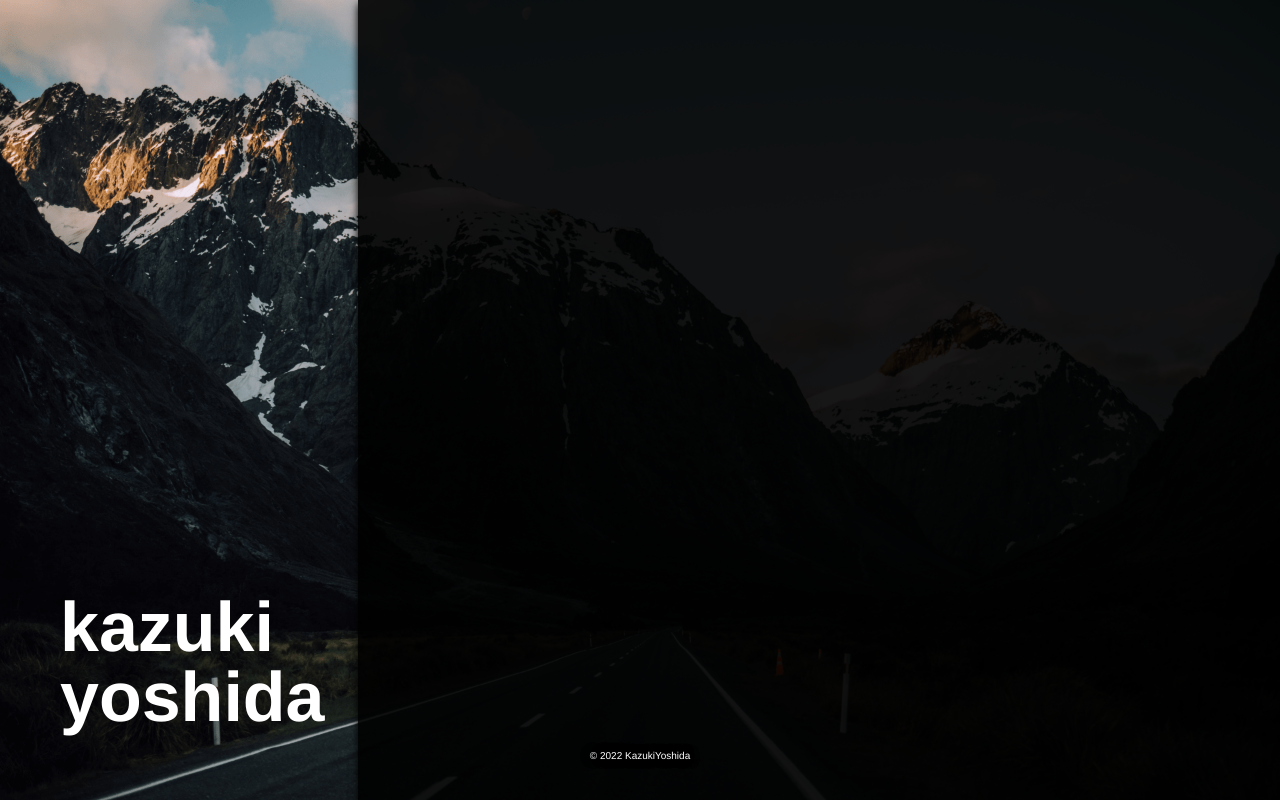
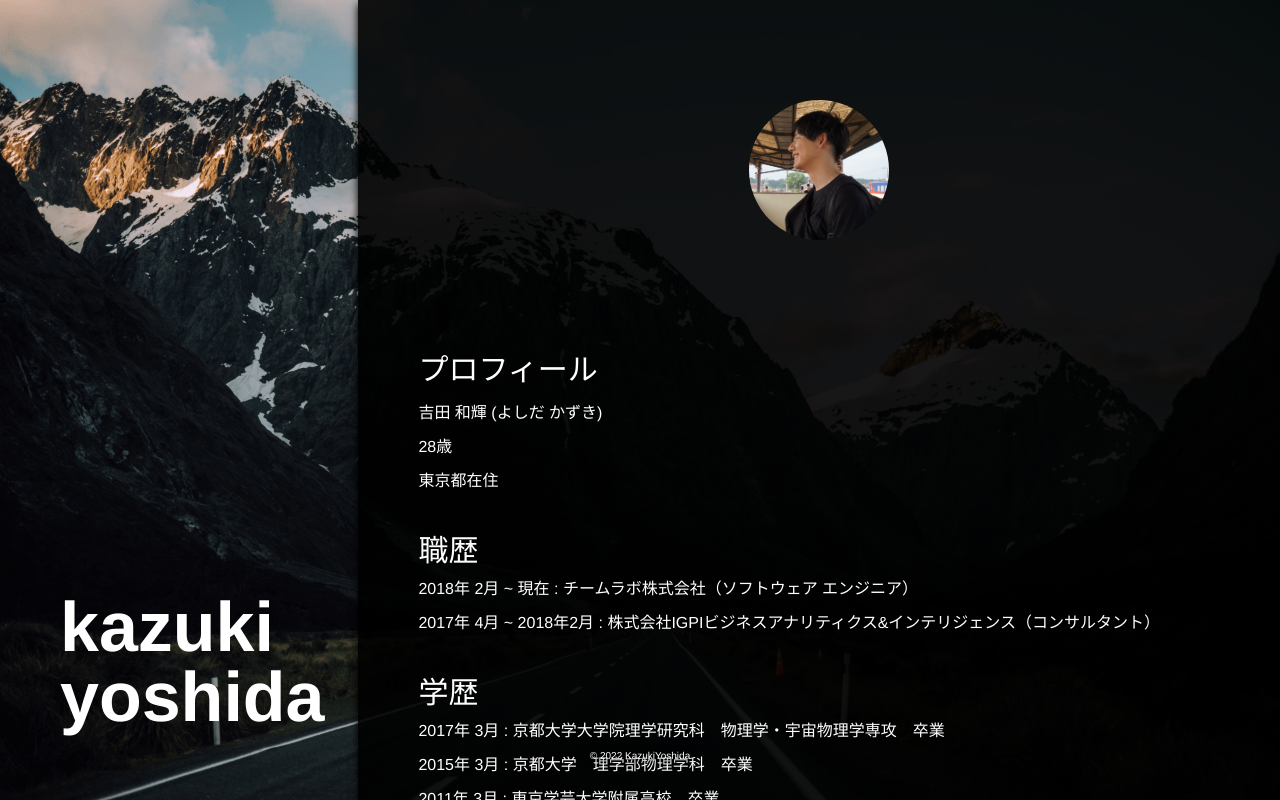
Before and after one commit to kazukiyoshida/blog, a Vue app: page /about in a window 1280 px wide. Built offline with nearby package versions, Linux system fonts and the light colour scheme.

Commit message:
impl About page

```diff
--- a/package.json
+++ b/package.json
@@ -10,8 +10,13 @@
     "lint": "vue-cli-service lint"
   },
   "dependencies": {
+    "@fortawesome/fontawesome-svg-core": "^1.3.0",
+    "@fortawesome/free-brands-svg-icons": "^6.0.0",
+    "@fortawesome/free-solid-svg-icons": "^6.0.0",
+    "@fortawesome/vue-fontawesome": "^3.0.0-5",
     "core-js": "^3.6.5",
     "vue": "^3.0.0",
+    "vue-i18n": "^9.2.0-beta.30",
     "vue-router": "^4.0.0-0",
     "vuex": "^4.0.0-0"
   },
--- /dev/null
+++ b/src/locales/en.json
@@ -0,0 +1,24 @@
+{
+  "top": {
+    "description1": "@teamLab, Japan",
+    "description2": "my note of software engineering",
+    "description3": "#Rust #Go #Vim",
+    "about": "about",
+    "blog": "blog",
+    "changeLang": "> 日本語"
+  },
+  "about": {
+    "whoAmI": {
+      "title": "Profile",
+      "name": "Kazuki Yoshida",
+      "birth": "28 years old",
+      "where": "Toyo, Japan"
+    },
+    "historyTitle": "Educational background",
+    "history2": "2011.4 - 2015.3 : B.Sc. Physics, Kyoto University, Japan",
+    "history3": "2015.4 - 2017.3 : M.Sc. Physics, Kyoto University, Japan",
+    "jobTitle": "Work Experience",
+    "job1": "2017.4 - 2018.2 : IGPI Business Analytics & Intelligence, Inc.",
+    "job2": "2018.2 - present : teamLab"
+  }
+}
--- /dev/null
+++ b/src/locales/ja.json
@@ -0,0 +1,27 @@
+{
+  "top": {
+    "description1": "@teamLab, 東京",
+    "description2": "Webエンジニアの記録です.",
+    "description3": "#Rust #Go #Vim",
+    "about": "自己紹介",
+    "blog": "ブログ",
+    "changeLang": "> English"
+  },
+  "about": {
+    "whoAmI": {
+      "title": "プロフィール",
+      "name": "吉田 和輝 (よしだ かずき)",
+      "birth": "28歳",
+      "where": "東京都在住"
+    },
+    "historyTitle": "学歴",
+    "history1": "2011年 3月 : 東京学芸大学附属高校　卒業",
+    "history2": "2015年 3月 : 京都大学　理学部物理学科　卒業",
+    "history3": "2017年 3月 : 京都大学大学院理学研究科　物理学・宇宙物理学専攻　卒業",
+    "jobTitle": "職歴",
+    "job1": "2017年 4月 ~ 2018年2月 : 株式会社IGPIビジネスアナリティクス&インテリジェンス（コンサルタント）",
+    "job2": "2018年 2月 ~ 現在 : チームラボ株式会社（ソフトウェア エンジニア）",
+    "like1": "・中学校〜大学生の頃はテニスを続け、大学院生の頃からはランニングが趣味です",
+    "like2": "・お酒が好きで学生の頃はアイリッシュパブでアルバイトをしていました"
+  }
+}
--- a/src/main.ts
+++ b/src/main.ts
@@ -3,4 +3,28 @@ import App from './App.vue'
 import router from './router'
 import store from './store'
 
-createApp(App).use(store).use(router).mount('#app')
+import { createI18n } from 'vue-i18n'
+import localesEn from './locales/en.json'
+import localesJa from './locales/ja.json'
+
+import { library } from '@fortawesome/fontawesome-svg-core'
+import { faTwitter } from "@fortawesome/free-brands-svg-icons"
+import { FontAwesomeIcon } from '@fortawesome/vue-fontawesome'
+
+library.add(faTwitter)
+
+const i18n = createI18n({
+  locale: 'ja',
+  fallbackLocale: 'en',
+  messages: {
+    en: localesEn,
+    ja: localesJa
+  },
+})
+
+createApp(App)
+  .component("fa", FontAwesomeIcon)
+  .use(store)
+  .use(router)
+  .use(i18n)
+  .mount('#app')
--- a/src/views/About.vue
+++ b/src/views/About.vue
@@ -1,20 +1,40 @@
 <template>
   <div class="component">
     <div class="topImages">
-      <img src="" alt="">
+      <img src="../assets/images/selfie.jpeg" alt="selfie" class="topImage">
     </div>
     <div class="showHide">
       <div class="wrapSns">
-        <a href=""></a>
-        <a href=""></a>
-        <a href=""></a>
+        <a href="" target="_blank" class="sns"></a>
+          <fa-icon :icon="['fab', 'twitter']" />
+        <a href="" target="_blank" class="sns"></a>
+        <a href="" target="_blank" class="sns"></a>
       </div>
     </div>
     <div class="wrapContents">
-      <div class="whoAmI"></div>
-      <div class="History"></div>
-      <div class="Job"></div>
-      <div class="Like"></div>
+      <div class="whoAmI">
+        <p class="sectionTitle"></p>
+        <p class="line sectionTitle">{{ $t('about.whoAmI.title') }}</p>
+        <p class="line">{{ $t('about.whoAmI.name') }}</p>
+        <p class="line">{{ $t('about.whoAmI.birth') }}</p>
+        <p class="line">{{ $t('about.whoAmI.where') }}</p>
+      </div>
+      <div class="Job">
+        <p class="sectionTitle">{{ $t('about.jobTitle') }}</p>
+        <p class="line">{{ $t('about.job2') }}</p>
+        <p class="line">{{ $t('about.job1') }}</p>
+      </div>
+      <div class="History">
+        <p class="sectionTitle">{{ $t('about.historyTitle') }}</p>
+        <p class="line">{{ $t('about.history3') }}</p>
+        <p class="line">{{ $t('about.history2') }}</p>
+        <p class="line">{{ $t('about.history1') }}</p>
+      </div>
+      <div class="Like">
+        <p class="sectionTitle">趣味</p>
+        <p class="line">{{ $t('about.like1') }}</p>
+        <p class="line">{{ $t('about.like2') }}</p>
+      </div>
       <div class="blank"></div>
     </div>
   </div>
--- a/tsconfig.json
+++ b/tsconfig.json
@@ -8,6 +8,7 @@
     "moduleResolution": "node",
     "skipLibCheck": true,
     "esModuleInterop": true,
+    "resolveJsonModule": true,
     "allowSyntheticDefaultImports": true,
     "sourceMap": true,
     "baseUrl": ".",
```
Also changed, not shown: src/assets/images/selfie.jpeg (added), 1 other file (tests, documents, lock files or other folders).
